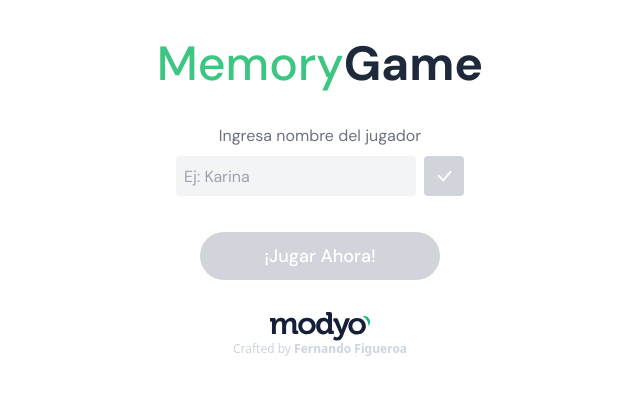
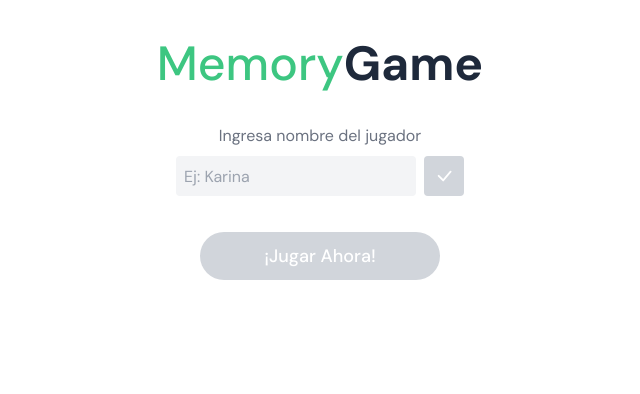
Before and after one commit to ffigueroa/memorygame, a Next.js app: page / in a window 1280 px wide. Shown: the top 394 px of the page, without its empty margins (320-960 px from the left). Built offline with nearby package versions, Linux system fonts and the light colour scheme.

Commit message:
fix: update allowed list for remote images

```diff
--- a/next.config.js
+++ b/next.config.js
@@ -7,6 +7,10 @@ const nextConfig = {
         protocol: 'https',
         hostname: 'cloud.modyocdn.com',
       },
+      {
+        protocol: 'https',
+        hostname: 'cdn.modyo.cloud',
+      }
     ],
   },
 }
--- a/src/components/Layout.jsx
+++ b/src/components/Layout.jsx
@@ -39,7 +39,7 @@ export default function Layout({ children }) {
 
       <div className={`${dm.className} subpixel-antialiased`}>{children}</div>
 
-      <Footer />
+      {/* <Footer /> */}
     </>
   );
 }
```
